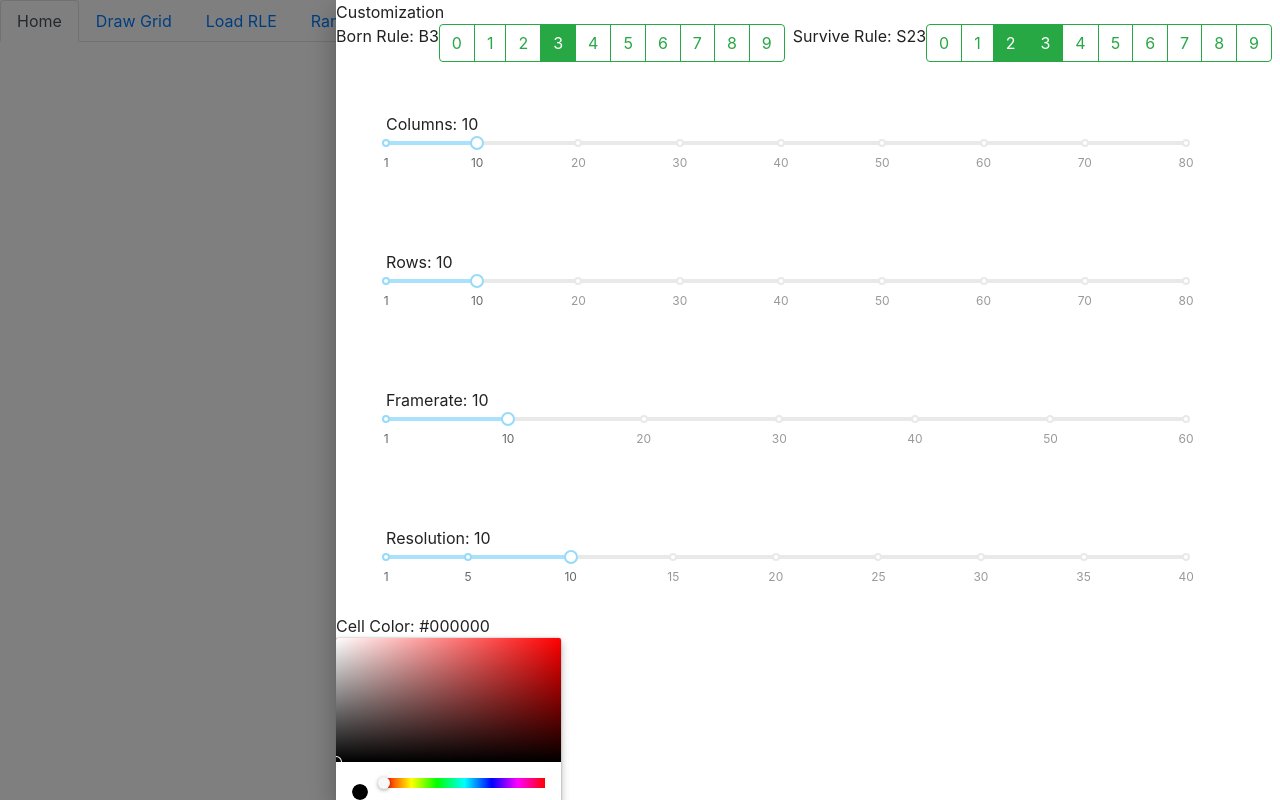
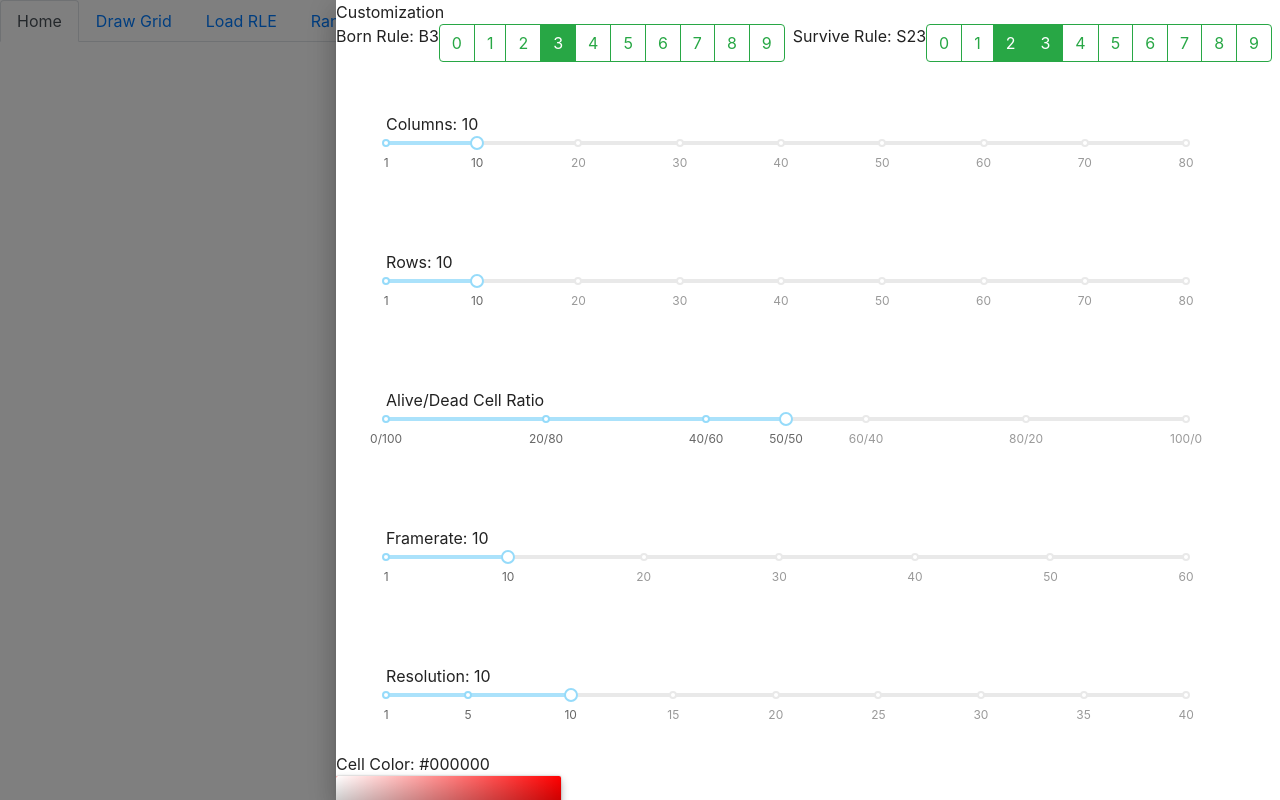
Before and after one commit to DavidKohler/Interactive-Life-like-Cellular-Automata, a React (Create React App) app: page / in a window 1280 px wide. Both pictures are taken after a click on the button "Customize". Built offline with nearby package versions, Linux system fonts and the light colour scheme.

Commit message:
[add] added slider for cell ratio

```diff
--- a/src/GridCustomization.js
+++ b/src/GridCustomization.js
@@ -3,7 +3,12 @@ import Slider from 'rc-slider';
 import 'rc-slider/assets/index.css';
 import { SliderHandle } from './SliderHandle';
 import Drawer from '@material-ui/core/Drawer';
-import { dimensionMarks, framerateMarks, resolutionMarks } from './SliderMarks';
+import {
+  dimensionMarks,
+  framerateMarks,
+  resolutionMarks,
+  cellRatioMarks,
+} from './SliderMarks';
 import { ChromePicker } from 'react-color';
 import './GridCustomization.css';
 import Button from 'react-bootstrap/Button';
@@ -49,6 +54,7 @@ class GridCustomization extends Component {
       ],
       birthRule: [3],
       surviveRule: [2, 3],
+      alivePercentage: 50,
     };
     this.updateColumns = this.updateColumns.bind(this);
     this.updateRows = this.updateRows.bind(this);
@@ -61,6 +67,7 @@ class GridCustomization extends Component {
     this.toggleDrawer = this.toggleDrawer.bind(this);
     this.toggleBornButton = this.toggleBornButton.bind(this);
     this.toggleSurviveButton = this.toggleSurviveButton.bind(this);
+    this.updateCellRatio = this.updateCellRatio.bind(this);
   }
 
   handleSubmit = () => {
@@ -108,6 +115,12 @@ class GridCustomization extends Component {
   updateResolution = (val) => {
     this.setState({
       resolution: val,
+    });
+  };
+
+  updateCellRatio = (val) => {
+    this.setState({
+      alivePercentage: val,
     });
   };
 
@@ -208,6 +221,18 @@ class GridCustomization extends Component {
                 handle={SliderHandle}
               />
             </div>
+            <div className={'random-probabilities-slider'} style={wrapperStyle}>
+              {'Alive/Dead Cell Ratio'}
+              <Slider
+                onChange={(v) => this.updateCellRatio(v)}
+                min={0}
+                max={100}
+                marks={cellRatioMarks}
+                defaultValue={50}
+                handle={SliderHandle}
+              />
+            </div>
+
             <div className={'framerate-slider'} style={wrapperStyle}>
               {`Framerate: ${this.state.framerate}`}
               <Slider
--- a/src/RandomGridPage.js
+++ b/src/RandomGridPage.js
@@ -8,15 +8,16 @@ class RandomGridPage extends Component {
     super();
     this.state = {
       refreshVal: 0,
-      cols: 5,
-      rows: 5,
-      framerate: 1,
+      cols: 10,
+      rows: 10,
+      framerate: 5,
       resolution: 20,
       cellColor: '#000000',
       backgroundColor: '#FFFFFF',
       myGrid: [],
       birthRule: [3],
       surviveRule: [2, 3],
+      alivePercentage: 50,
     };
     this.renderRef = React.createRef();
     this.resetAutomata = this.resetAutomata.bind(this);
@@ -34,6 +35,7 @@ class RandomGridPage extends Component {
       surviveRule: newParams.surviveRule,
       cellColor: newParams.cellColor,
       backgroundColor: newParams.backgroundColor,
+      alivePercentage: newParams.alivePercentage,
     });
     this.resetAutomata();
   };
@@ -46,22 +48,23 @@ class RandomGridPage extends Component {
     }));
   }
 
-  createGrid = (cols, rows) => {
+  createGrid = (cols, rows, aliveP) => {
     let grid = new Array(rows);
     for (let i = 0; i < grid.length; i++) {
       grid[i] = new Array(cols);
     }
+    let modifiedProbRandom = Array(100).fill(1).fill(0, aliveP);
     for (let i = 0; i < rows; i++) {
       for (let j = 0; j < cols; j++) {
-        grid[i][j] = Math.floor(Math.random() * Math.floor(2));
+        grid[i][j] = modifiedProbRandom[Math.floor(Math.random() * 100)];
       }
     }
     return grid;
   };
 
   generateGrid() {
-    let { cols, rows } = this.state;
-    let newGrid = this.createGrid(cols, rows);
+    const { cols, rows, alivePercentage } = this.state;
+    let newGrid = this.createGrid(cols, rows, alivePercentage);
     if (this.state.myGrid.length > 0) {
       this.resetAutomata();
     }
--- a/src/SliderMarks.js
+++ b/src/SliderMarks.js
@@ -32,4 +32,14 @@ const resolutionMarks = {
   40: '40',
 };
 
-export { dimensionMarks, framerateMarks, resolutionMarks };
+const cellRatioMarks = {
+  0: '0/100',
+  20: '20/80',
+  40: '40/60',
+  50: '50/50',
+  60: '60/40',
+  80: '80/20',
+  100: '100/0',
+};
+
+export { dimensionMarks, framerateMarks, resolutionMarks, cellRatioMarks };
```
